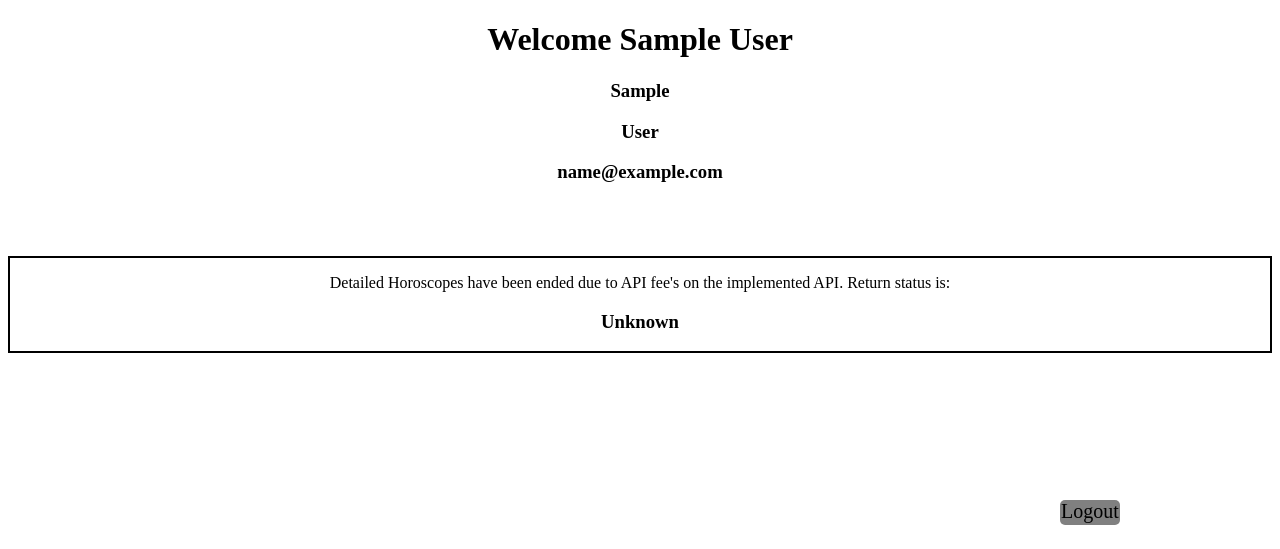
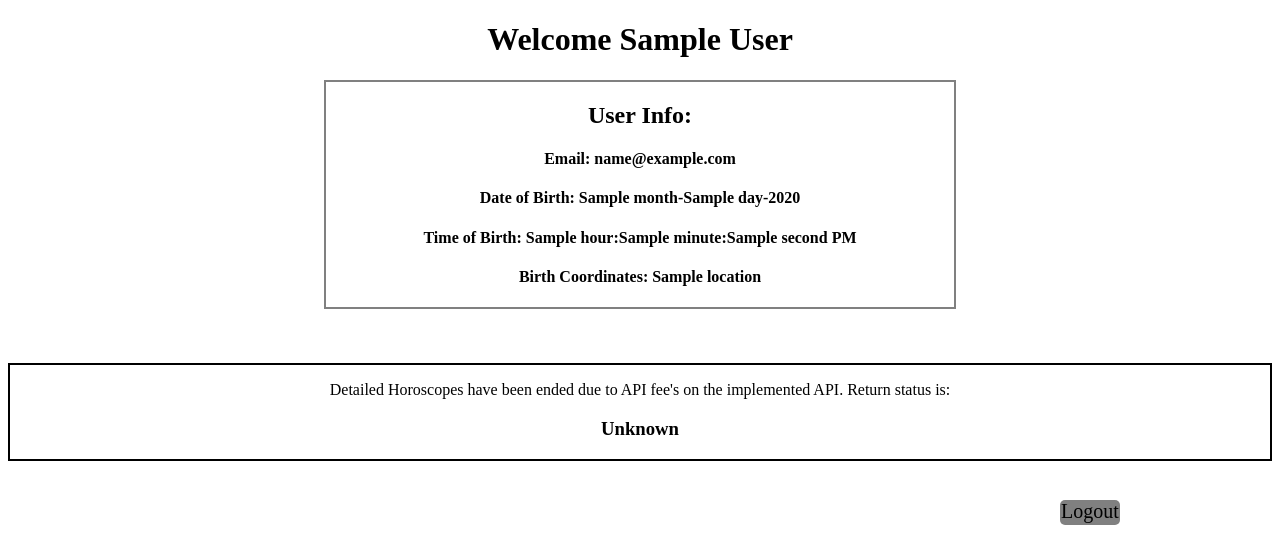
Before and after one commit to GreenJ84/Horoscopes, a Flask app: template flask_app/templates/user_page.html in a window 1280 px wide. Shown: the top 549 px of the page. Run offline with Flask 2, Linux system fonts and the light colour scheme; the template is opened without the code that fills it: most values are stand-ins (such as "Sample title", 1, 10 or a date in 2020).

Commit message:
Updated registered user display page

```diff
--- a/flask_app/static/css/project.css
+++ b/flask_app/static/css/project.css
@@ -37,6 +37,10 @@
     width: 30%;
     margin-left: 30px;
 }
+.signHolder{
+    width: 50%;
+}
+
 #sign{
     font-size: 120px;
     margin-left: 80px;
--- a/flask_app/templates/user_page.html
+++ b/flask_app/templates/user_page.html
@@ -9,13 +9,16 @@
 </head>
 <body>
     <div style='text-align: center;'>
-    <h1>Welcome {{display_name}}</h1>
+    {% for info in user_info %}
+    <h1>Welcome {{info.first_name}} {{info.last_name}}</h1>
 
-    {% for info in user_info %}
-
-    <h3 >{{info.first_name}}</h3>
-    <h3>{{info.last_name}}</h3>
-    <h3>{{info.email}}</h3>
+    <div style="border: 2px solid grey; width: 50%; margin: 0px 25%;">
+    <h2> User Info:</h2>
+    <h4>Email: {{info.email}}</h4>
+    <h4>Date of Birth: {{dtob.month}}-{{dtob.day}}-{{dtob.year}}</h4>
+    <h4>Time of Birth: {{dtob.hour}}:{{dtob.minute}}:{{dtob.second}} {% if dtob.hour < 12 %}AM{% else %}PM{% endif %}</h4>
+    <h4>Birth Coordinates: {{info.location}}</h4>
+    </div>
     {% endfor %}
     <br/><br/><br/>
     <div style="border: 2px solid black;">
```
